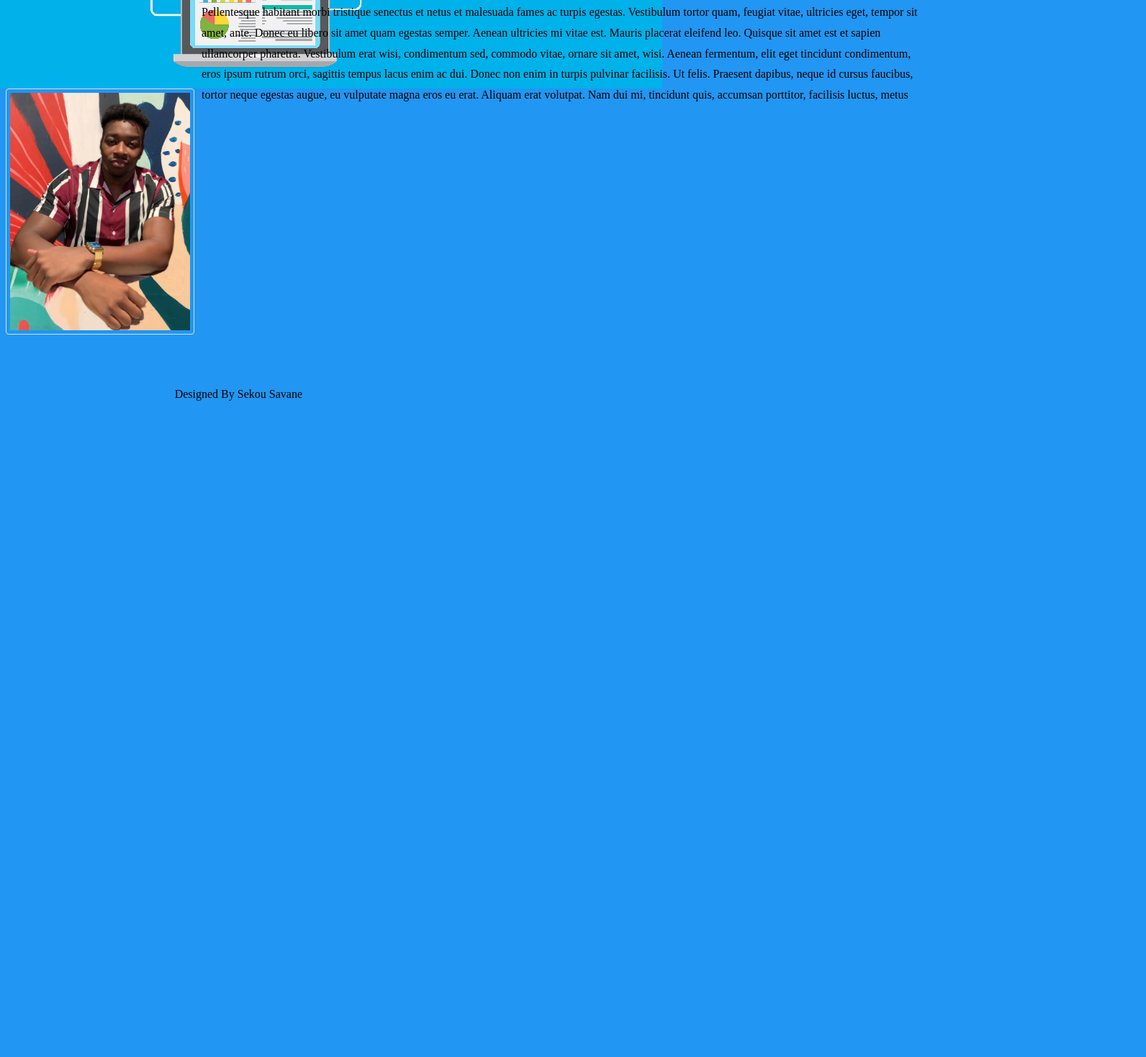
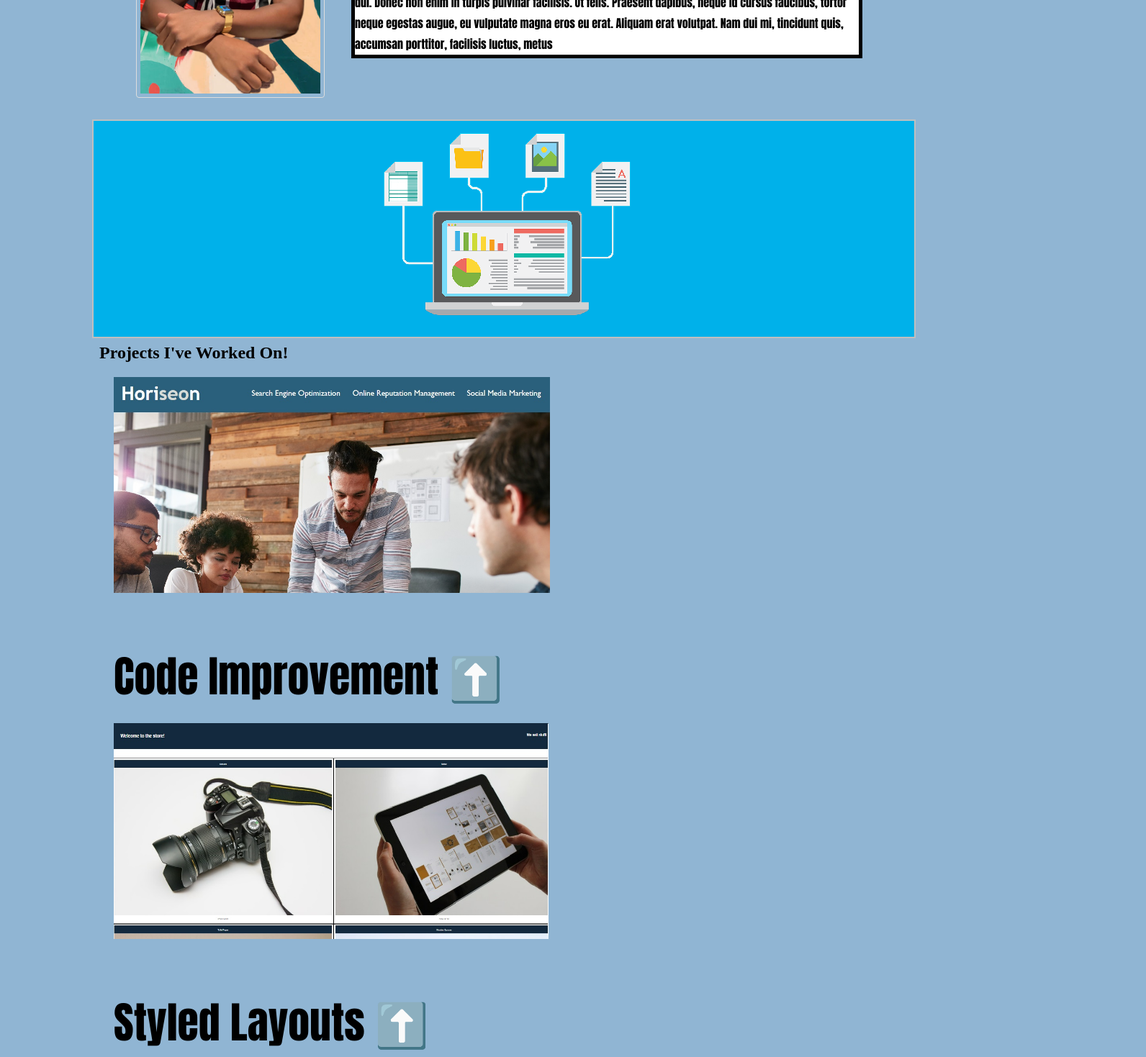
Before and after one commit to ssavane26/AllAboutSekou, a plain HTML site: page index.html in a window 1280 px wide. Shown: the part 377-1846 px from the top of the page at 72% size, 1592 px wide, since content can reach past the window. Before the commit the page ends 934 px from the top, so only its background shows below. Drawn offline with Linux system fonts and the light colour scheme.

Commit message:
New Work

```diff
--- a/assets/style.css
+++ b/assets/style.css
@@ -1,11 +1,15 @@
-h1 {
+.siteHead {
   text-align: center;
   font-family: Impact, Haettenschweiler, 'Arial Narrow Bold', sans-serif;
   font-size: 75px;
+  flex-wrap: wrap;
+  display: inline-block;
+  margin-left: 70px;
 }
 
 html {
-  background-color: #2196F3;
+  background-color: #90b5d3;
+  max-width: 1000px;
 }
 
 :root {
@@ -13,6 +17,11 @@ html {
   --ButtonColor: #f44336;
 }
 
+main {
+  /* Turns this element into a flexbox */
+  display: block;
+
+}
 
 /* Style the links inside the sidenav */
 #myMenu a {
@@ -37,6 +46,10 @@ html {
 }
 
 /* The about link: 20px from the top with a green background */
+#projects {
+ top: 20px;
+ background-color: var(--ButtonColor);
+}
 #about {
   top: 20px;
   background-color: var(--ButtonColor);
@@ -60,31 +73,64 @@ html {
 }
 
 .profilePic {
+  display: flex;
+  margin: 40px auto;
   border: 1px solid #ddd;
   border-radius: 4px;
   padding: 5px;
   width: 250px;
-  position: absolute;
-  top: 500px;
+  position: relative;
+  right: 180px;
+  /* position: absolute; */
+  /* top: -10px; */
+  bottom: 90px;
 }
 
 .banner {
-  position: absolute;
-  top: 200px;
-  right: 360px;
+  display: in;
+  position: relative;
+  bottom: 100px;
+  left: 120px;
+  border: 2px solid #bfbfbf;
 }
 
 .bio {
-  display: inline-block;
-  position: absolute;
-  bottom: 260px;
-  left: 280px;
-  flex-wrap: wrap;
+  display: block;
+  font-family: Impact, Haettenschweiler, 'Arial Narrow Bold', sans-serif;
+  position: relative;
+  bottom: 750px;
+  left: 480px;
   line-height: 1.8;
+  background-color: white;
+  border: 5px solid black;
+  max-width:  700px
+
+
 }
 
 .endTag {
-position: absolute;
-right: 860px;
-top: 900px;
+  position: relative;
+  margin:auto;
+  bottom: 200px;
+  left: 600px;
 }
+
+.projects {
+display: inline-block;
+position: relative;
+bottom: 390px;
+left: 130px;
+}
+.picSize {
+  display: flex;
+  float: left;
+  height: 300px;
+  width: auto;
+  margin: 0 20px 70px 0;
+}
+
+figure {
+font-family: Impact, Haettenschweiler, 'Arial Narrow Bold', sans-serif;
+margin: 20px;
+font-size: 60px;
+}
--- a/index.html
+++ b/index.html
@@ -11,7 +11,7 @@
 
 <body>
     <header>
-        <h1>Sekou Savane's Portfolio Hub</h1>
+        <h1 class="siteHead"> Sekou Savane's Portfolio Hub</h1>
     </header>
     <main>
         <section>
@@ -22,19 +22,40 @@
             </div>
         </section>
         <section>
-            <p class="bio">Pellentesque habitant morbi tristique senectus et netus et malesuada fames ac turpis egestas. Vestibulum tortor quam, feugiat vitae, ultricies eget, tempor sit amet, ante. Donec eu libero sit amet quam egestas semper. Aenean ultricies mi vitae est. Mauris placerat eleifend leo. Quisque sit amet est et sapien ullamcorper pharetra. Vestibulum erat wisi, condimentum sed, commodo vitae, ornare sit amet, wisi. Aenean fermentum, elit eget tincidunt condimentum, eros ipsum rutrum orci, sagittis tempus lacus enim ac dui. Donec non enim in turpis pulvinar facilisis. Ut felis. Praesent dapibus, neque id cursus faucibus, tortor neque egestas augue, eu vulputate magna eros eu erat. Aliquam erat volutpat. Nam dui mi, tincidunt quis, accumsan porttitor, facilisis luctus, metus
+            <p class="bio">Pellentesque habitant morbi tristique senectus et netus et malesuada fames ac turpis egestas.
+                Vestibulum tortor quam, feugiat vitae, ultricies eget, tempor sit amet, ante. Donec eu libero sit amet
+                quam egestas semper. Aenean ultricies mi vitae est. Mauris placerat eleifend leo. Quisque sit amet est
+                et sapien ullamcorper pharetra. Vestibulum erat wisi, condimentum sed, commodo vitae, ornare sit amet,
+                wisi. <br>
+                Aenean fermentum, elit eget tincidunt condimentum, eros ipsum rutrum orci, sagittis tempus lacus
+                enim ac dui. Donec non enim in turpis pulvinar facilisis. Ut felis. Praesent dapibus, neque id cursus
+                faucibus, tortor neque egestas augue, eu vulputate magna eros eu erat. Aliquam erat volutpat. Nam dui
+                mi, tincidunt quis, accumsan porttitor, facilisis luctus, metus
             </p>
 
-
+            <nav>
+                <nav id="myMenu" class="sidemenu">
+                    <a href= "#myWork" id="projects">My Projects!</a>
+                    <a href="https://github.com/ssavane26" id="Github">Github</a>
+                    <a href="https://www.linkedin.com/in/sekousavane/" id="Linkedin">Linkedin</a>
+                    <a href="mailto:savaneprod@gmail.com" id="Email">Email Me!</a>
+                </nav>
 
         </section>
+        <div id="myWork">
+        <section class="projects">
+         <h2 class="pList">Projects I've Worked On!</h2>
+         <figure>
+         <img class="picSize" src="images\websitepicture1.jpg" alt="">
+         <figcaption>Code Improvement ⬆️</figcaption>
+        </figure>
+        <figure>
+         <img class="picSize" src="images\websitepicture2.jpg" alt="">
+         <figcaption>Styled Layouts ⬆️</figcaption>
+        </figure>
+        </section>
+    </div>
 
-        <nav>
-            <nav id="myMenu" class="sidemenu">
-                <a href="https://github.com/ssavane26" id="Github">Github</a>
-                <a href="www.linkedin.com/in/sekousavane" id="Linkedin">Linkedin</a>
-                <a href="mailto:savaneprod@gmail.com" id="Email">Email Me!</a>
-            </nav>
     </main>
     <footer>
         <p class="endTag">Designed By Sekou Savane</p>
```
Also changed, not shown: images/websitepicture1.jpg (added), images/websitepicture2.jpg (added).
